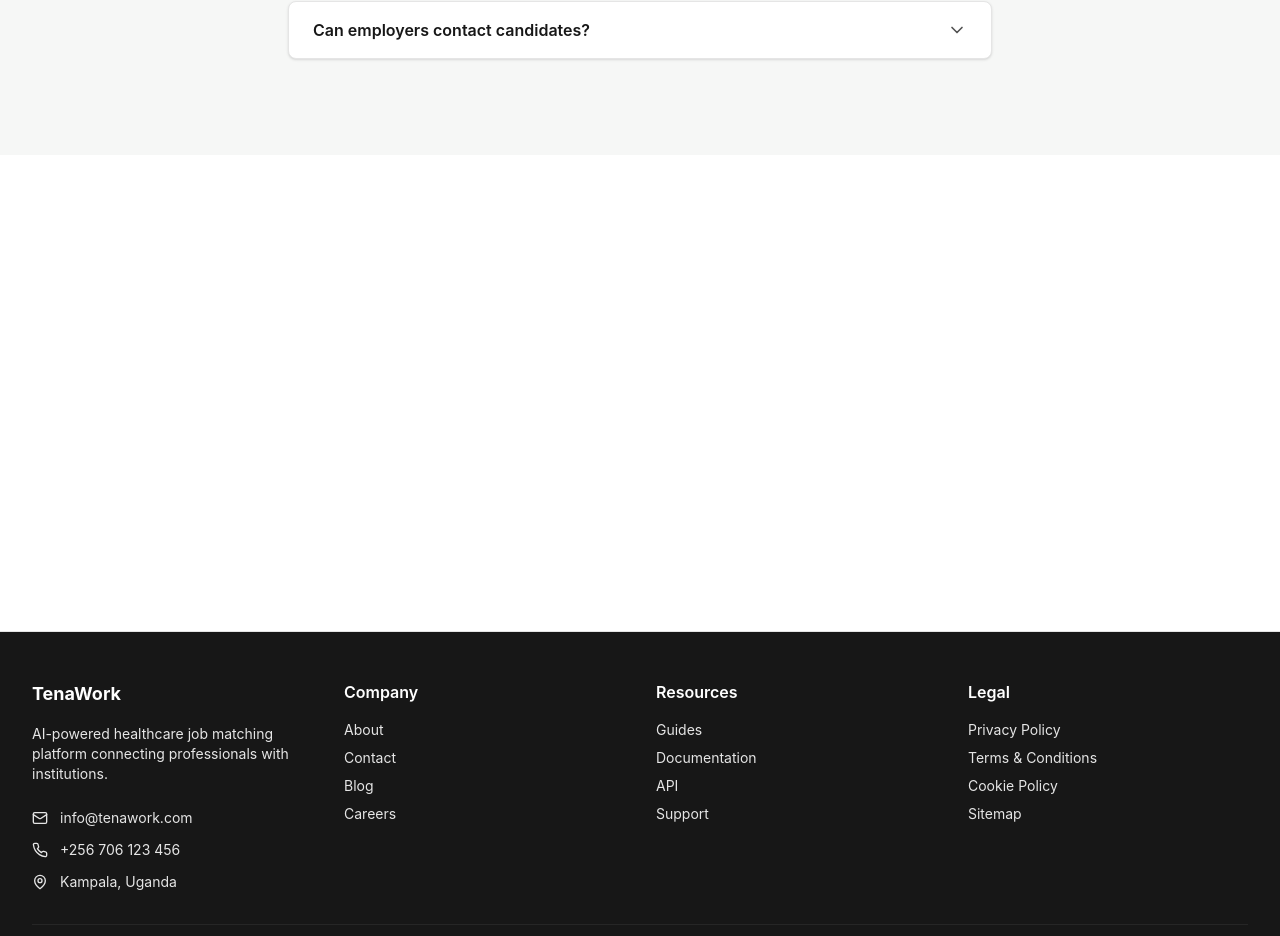
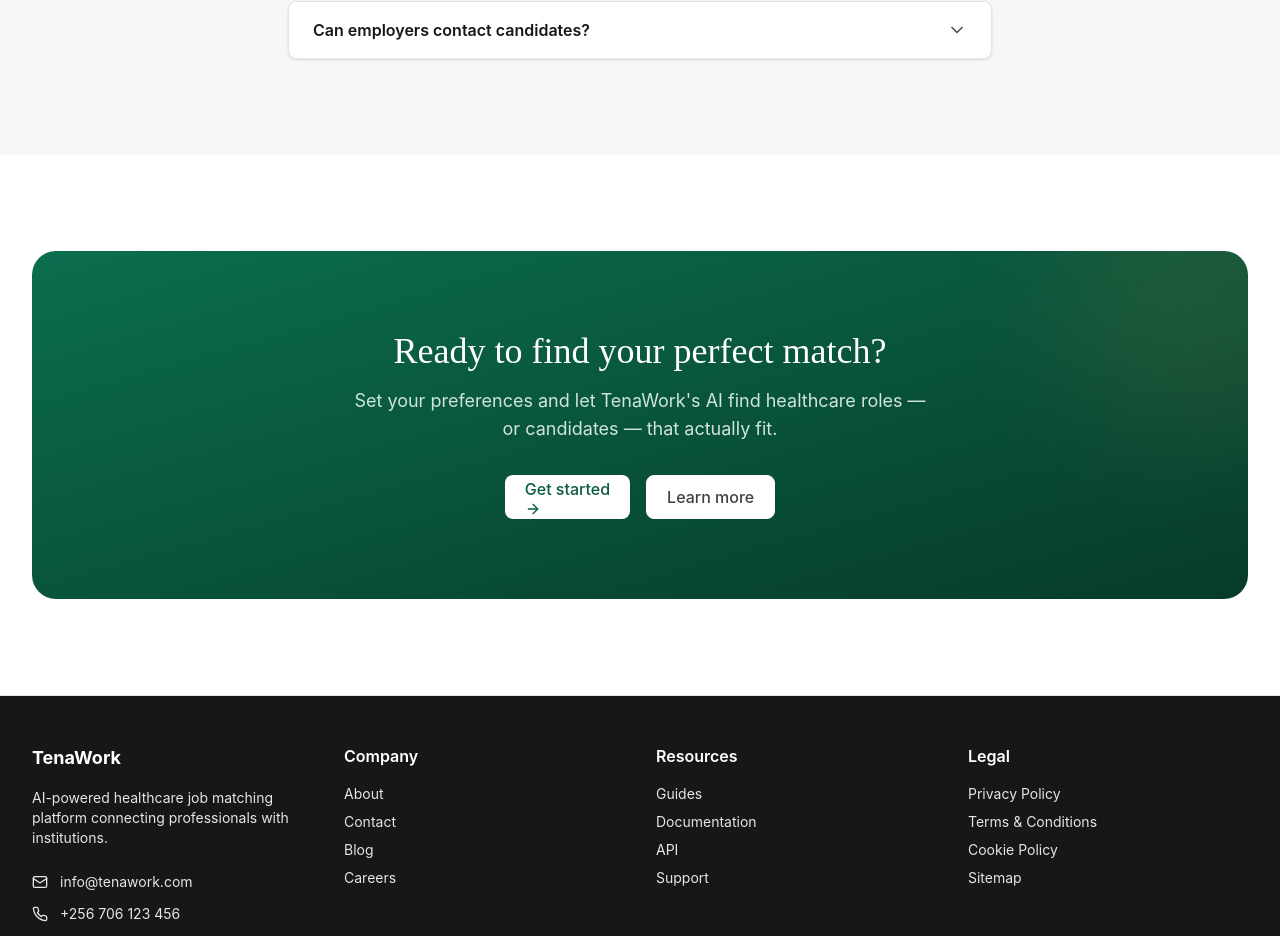
Before and after one commit to na09git/tenawork, a React (Vite) app in the folder apps/web/: page / in a window 1280 px wide. Shown: the part 5044-5980 px from the top of the page. Built offline with nearby package versions, Linux system fonts and the light colour scheme.

Commit message:
improve the design of ctasection

```diff
--- a/apps/web/src/components/sections/home/FinalCTASection.jsx
+++ b/apps/web/src/components/sections/home/FinalCTASection.jsx
@@ -1,24 +1,70 @@
-import CTASection from "@/components/sections/CTASection";
+import { Link } from "react-router-dom";
+import { motion, useReducedMotion } from "framer-motion";
+import { ArrowRight } from "lucide-react";
+import Button from "@/components/ui/button/Button";
 
 /**
- * FinalCTASection - Final call-to-action before footer
+ * FinalCTASection — Final call-to-action before footer.
+ *
+ * Built self-contained rather than through the shared CTASection
+ * component: that component's internal text/background colors are
+ * still unknown (likely leftover light-on-light from before the
+ * rebrand), which is why it was rendering invisible. This version
+ * guarantees contrast by using a solid brand-colored card with white
+ * text/buttons — no dependency on unseen defaults.
+ *
+ * Once you share CTASection.jsx, it's worth fixing at the source so
+ * every page that uses it benefits, not just this one — but this
+ * unblocks you immediately.
  */
 export default function FinalCTASection() {
+  const shouldReduceMotion = useReducedMotion();
+
   return (
-    <section className="bg-white py-16 sm:py-20">
+    <section className="bg-canvas py-20 sm:py-24">
       <div className="mx-auto max-w-7xl px-4 sm:px-6 lg:px-8">
-        <CTASection
-          title="Ready to Find Your Perfect Match?"
-          description="Join thousands of healthcare professionals and institutions using TenaWork today."
-          primaryAction={{
-            label: "Get Started Now",
-            href: "/auth/register",
-          }}
-          secondaryAction={{
-            label: "Learn More",
-            href: "/about",
-          }}
-        />
+        <motion.div
+          initial={shouldReduceMotion ? undefined : { opacity: 0, y: 20 }}
+          whileInView={shouldReduceMotion ? undefined : { opacity: 1, y: 0 }}
+          viewport={{ once: true }}
+          transition={{ duration: 0.6 }}
+          className="relative overflow-hidden rounded-3xl bg-gradient-to-br from-brand-600 to-brand-900 px-6 py-16 text-center sm:px-16 sm:py-20"
+        >
+          {/* Subtle decorative glow, hidden from assistive tech */}
+          <div
+            aria-hidden="true"
+            className="pointer-events-none absolute -top-24 -right-24 h-72 w-72 rounded-full bg-accent-500 opacity-10 blur-3xl"
+          />
+
+          <h2 className="font-display text-3xl font-medium text-white sm:text-4xl">
+            Ready to find your perfect match?
+          </h2>
+          <p className="mx-auto mt-4 max-w-xl font-sans text-lg text-brand-100">
+            Set your preferences and let TenaWork's AI find healthcare roles —
+            or candidates — that actually fit.
+          </p>
+
+          <div className="mt-8 flex flex-col items-center justify-center gap-4 sm:flex-row">
+            <Link to="/auth/register">
+              <Button
+                size="lg"
+                className="flex items-center gap-2 !bg-white font-sans font-medium !text-brand-700 hover:!bg-brand-50"
+              >
+                Get started{" "}
+                <ArrowRight className="h-4 w-4" aria-hidden="true" />
+              </Button>
+            </Link>
+            <Link to="/about">
+              <Button
+                size="lg"
+                variant="outline"
+                className="border-white font-sans font-medium text-[#000] hover:bg-white/10 hover:text-white"
+              >
+                Learn more
+              </Button>
+            </Link>
+          </div>
+        </motion.div>
       </div>
     </section>
   );
```
